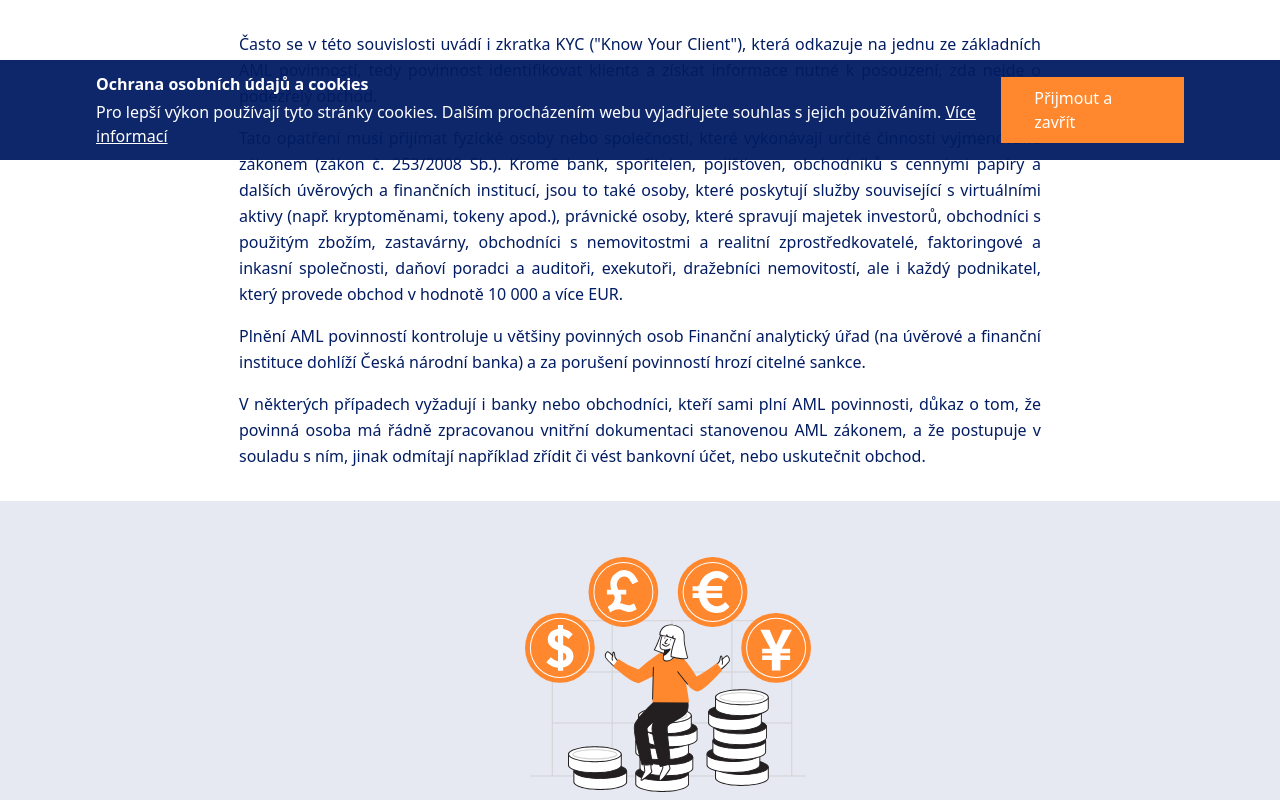
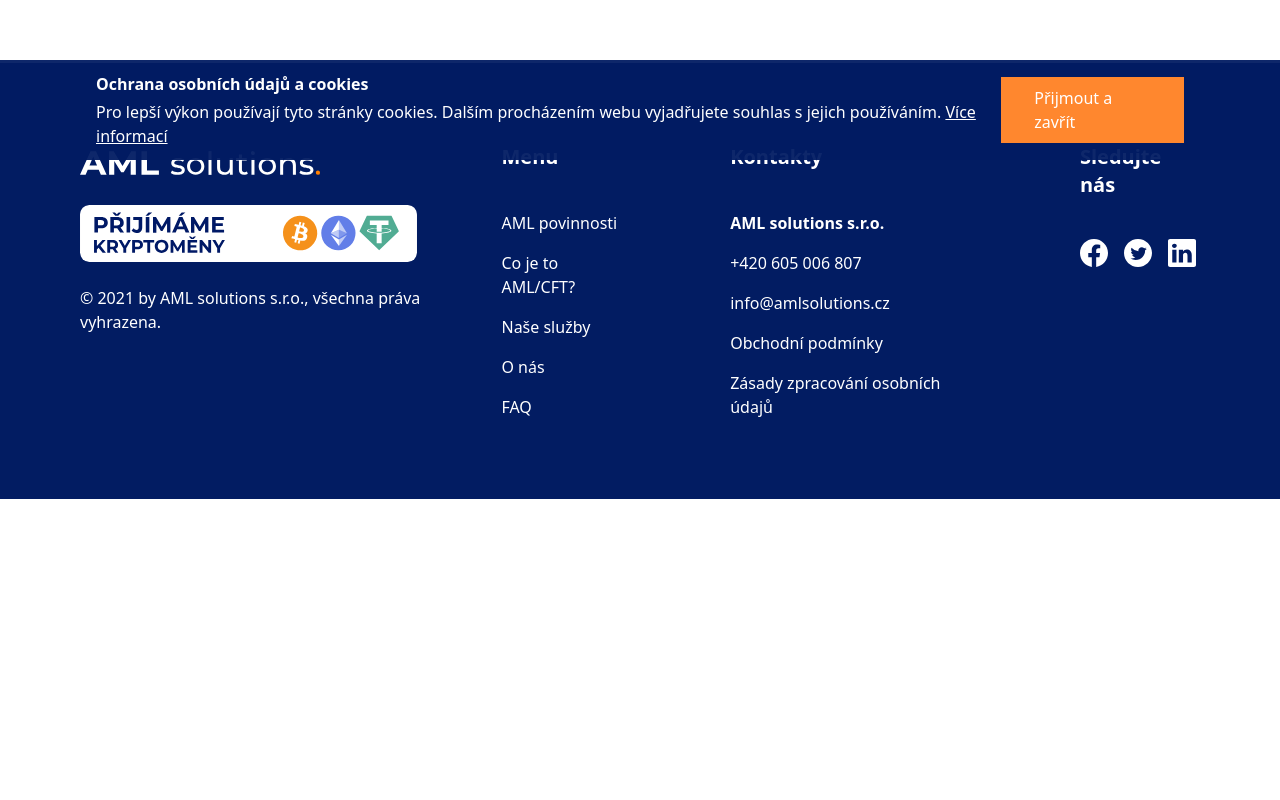
Before and after one commit to matyasmoska/exchangelegal, a Next.js app: page /co-je-to-aml in a window 1280 px wide. Shown: the part 640-1440 px from the top of the page. After the commit the page ends 1139 px from the top, so only its background shows below. Built offline with nearby package versions, Linux system fonts and the light colour scheme; what @tailwindcss/typography would draw is missing.

Commit message:
Update co-je-to-aml.tsx

```diff
--- a/src/pages/co-je-to-aml.tsx
+++ b/src/pages/co-je-to-aml.tsx
@@ -39,27 +39,7 @@ export default function WhatIsAMLPage () {
 						'md:py-6 md:pb-16'
 					)}
 				>
-					<section className={c('py-8 space-y-4', 'md:px-6 md:py-6')}>
-						<ParagraphOrMultiple text={pageData.topText} className="text-dark-blue max-w-[802px]" />
-					</section>
-					<section className={c('flex justify-center w-full bg-light-blue py-14', 'md:py-8')}>
-						<div
-							className={c(
-								'flex space-x-14 max-w-[802px]',
-								'md:flex md:flex-col md:items-center md:px-6 md:space-x-0 md:space-y-8'
-							)}
-						>
-							<div className="space-y-6 text-dark-blue">
-								<h3 className="text-3xl font-bold">{pageData.highlightSection.header}</h3>
-								<ParagraphOrMultiple text={pageData.highlightSection.text} className="text-justify" />
-							</div>
-							<img src="/images/whatisaml_graphic.svg" alt="thumbnail-graphic" className="relative" />
-						</div>
-					</section>
 
-					<section className={c('py-8 space-y-4', 'md:px-6 md:py-6')}>
-						<ParagraphOrMultiple text={pageData.bottomText} className="text-dark-blue max-w-[802px]" />
-					</section>
 				</div>
 			</div>
 		</DefaultLayout>
```
